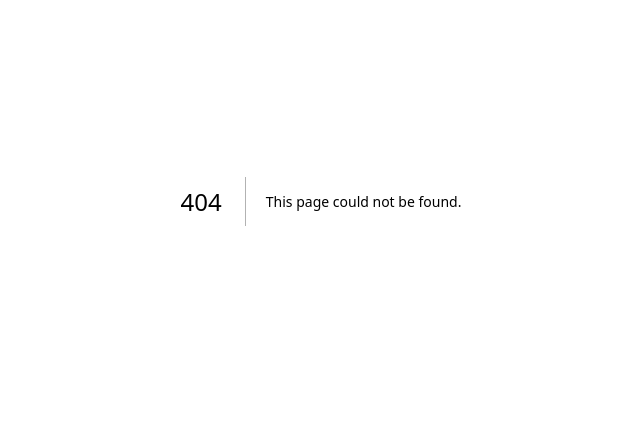
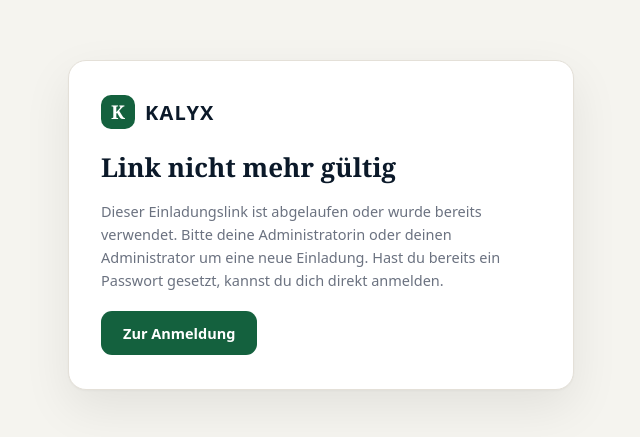
Before and after one commit to Kalyxag/kalyx-app, a Next.js app: page /willkommen in a window 1280 px wide. Before the commit this address had no page. Shown: the part 199-636 px from the top of the page, without its empty margins (319-959 px from the left). Built offline with nearby package versions, Linux system fonts and the light colour scheme; no server answers.

Commit message:
Team Welcome

```diff
--- /dev/null
+++ b/app/willkommen/page.tsx
@@ -0,0 +1,95 @@
+// Ziel-Pfad im Repo: app/willkommen/page.tsx  (NEU)
+//
+// Landeseite des Einladungslinks. Supabase setzt aus dem Link eine Sitzung.
+// Die eingeladene Person vergibt ihr Passwort, stimmt dem Datenschutz zu und
+// gelangt danach in die Plattform. Schlaegt die Sitzung fehl (Link abgelaufen),
+// gibt es einen klaren Hinweis.
+'use client'
+
+import { useEffect, useState } from 'react'
+import { useRouter } from 'next/navigation'
+import { supabase } from '@/lib/supabase/client'
+
+const CREAM='#F5F4EF', NAVY='#0B1929', GREEN='#14613E', GOLD='#B8904A', LINE='#E4E0D8', GRAY='#6B7280', RED='#9b2c2c'
+const FH="'Cormorant', Georgia, serif"
+const FB="'Albert Sans', system-ui, -apple-system, sans-serif"
+
+export default function WillkommenPage(){
+  const router=useRouter()
+  const [phase,setPhase]=useState<'prüfe'|'formular'|'kein_link'>('prüfe')
+  const [email,setEmail]=useState('')
+  const [pw,setPw]=useState(''); const [pw2,setPw2]=useState('')
+  const [consent,setConsent]=useState(false)
+  const [busy,setBusy]=useState(false)
+  const [error,setError]=useState('')
+
+  useEffect(()=>{
+    let done=false
+    const prüfe=(session:any)=>{
+      if(done) return
+      if(session?.user){ done=true; setEmail(session.user.email||''); setPhase('formular') }
+    }
+    supabase.auth.getSession().then(({data})=>prüfe(data.session))
+    const {data:sub}=supabase.auth.onAuthStateChange((_e,session)=>prüfe(session))
+    // Wenn nach kurzer Zeit keine Sitzung aus dem Link kam: Hinweis zeigen.
+    const t=setTimeout(()=>{ if(!done) setPhase('kein_link') },2500)
+    return ()=>{ sub.subscription.unsubscribe(); clearTimeout(t) }
+  },[])
+
+  async function aktivieren(){
+    setError('')
+    if(pw.length<8){ setError('Bitte ein Passwort mit mindestens 8 Zeichen wählen.'); return }
+    if(pw!==pw2){ setError('Die beiden Passwörter stimmen nicht überein.'); return }
+    if(!consent){ setError('Bitte bestätige die Datenschutzhinweise, um fortzufahren.'); return }
+    setBusy(true)
+    const { error:uerr }=await supabase.auth.updateUser({ password: pw })
+    if(uerr){ setError('Das Passwort konnte nicht gesetzt werden: '+uerr.message); setBusy(false); return }
+    try{
+      const { data }=await supabase.auth.getSession()
+      const uid=data.session?.user?.id
+      if(uid) await supabase.from('app_users').update({ consent_at: new Date().toISOString() }).eq('id', uid)
+    }catch{}
+    router.replace('/')
+  }
+
+  const wrap:React.CSSProperties={minHeight:'100vh',background:CREAM,display:'flex',alignItems:'center',justifyContent:'center',padding:'24px',fontFamily:FB}
+  const card:React.CSSProperties={width:'100%',maxWidth:440,background:'#fff',borderRadius:18,border:`1px solid ${LINE}`,boxShadow:'0 1px 2px rgba(0,0,0,.03),0 18px 48px rgba(0,0,0,.08)',padding:'34px 32px'}
+  const inp:React.CSSProperties={width:'100%',fontFamily:FB,fontSize:15,color:NAVY,background:CREAM,border:`1.5px solid ${LINE}`,borderRadius:11,padding:'12px 14px',boxSizing:'border-box'}
+  const lbl:React.CSSProperties={display:'block',fontFamily:FB,fontSize:13.5,fontWeight:600,color:NAVY,margin:'0 0 6px'}
+
+  return(<div style={wrap}><div style={card}>
+    <div style={{display:'flex',alignItems:'center',gap:10,marginBottom:20}}>
+      <div style={{width:34,height:34,borderRadius:10,background:GREEN,display:'flex',alignItems:'center',justifyContent:'center'}}>
+        <span style={{fontFamily:FH,fontWeight:700,color:'#fff',fontSize:19}}>K</span>
+      </div>
+      <span style={{fontFamily:FB,fontWeight:700,fontSize:20,color:NAVY,letterSpacing:'.06em'}}>KALYX</span>
+    </div>
+
+    {phase==='prüfe' && <p style={{color:GRAY,fontSize:14.5}}>Einen Moment, dein Zugang wird geprüft …</p>}
+
+    {phase==='kein_link' && (<>
+      <h1 style={{fontFamily:FH,fontSize:26,fontWeight:600,color:NAVY,margin:'0 0 8px'}}>Link nicht mehr gültig</h1>
+      <p style={{color:GRAY,fontSize:14.5,lineHeight:1.6,marginBottom:18}}>Dieser Einladungslink ist abgelaufen oder wurde bereits verwendet. Bitte deine Administratorin oder deinen Administrator um eine neue Einladung. Hast du bereits ein Passwort gesetzt, kannst du dich direkt anmelden.</p>
+      <a href="/anmelden" style={{display:'inline-block',fontFamily:FB,fontSize:14.5,fontWeight:600,color:'#fff',background:GREEN,borderRadius:11,padding:'12px 22px',textDecoration:'none'}}>Zur Anmeldung</a>
+    </>)}
+
+    {phase==='formular' && (<>
+      <h1 style={{fontFamily:FH,fontSize:27,fontWeight:600,color:NAVY,margin:'0 0 6px'}}>Willkommen bei KALYX</h1>
+      <p style={{color:GRAY,fontSize:14.5,lineHeight:1.6,marginBottom:20}}>Lege ein Passwort für dein Konto fest{email?<> ({email})</>:null}, dann kann es losgehen.</p>
+
+      <label style={lbl}>Passwort</label>
+      <input type="password" value={pw} onChange={e=>setPw(e.target.value)} placeholder="Mindestens 8 Zeichen" style={inp} autoComplete="new-password"/>
+      <label style={{...lbl,marginTop:14}}>Passwort wiederholen</label>
+      <input type="password" value={pw2} onChange={e=>setPw2(e.target.value)} placeholder="Zur Bestätigung erneut eingeben" style={inp} autoComplete="new-password"/>
+
+      <label style={{display:'flex',alignItems:'flex-start',gap:9,margin:'16px 0 4px',cursor:'pointer'}}>
+        <input type="checkbox" checked={consent} onChange={e=>setConsent(e.target.checked)} style={{marginTop:3,width:16,height:16,accentColor:GREEN,cursor:'pointer'}}/>
+        <span style={{fontSize:13,color:GRAY,lineHeight:1.55}}>Ich habe die <a href="/datenschutz" target="_blank" style={{color:GREEN}}>Datenschutzhinweise</a> gelesen und bin mit der Verarbeitung meiner Daten zu Schulungszwecken einverstanden.</span>
+      </label>
+
+      {error && <div style={{fontSize:13,color:RED,lineHeight:1.5,margin:'10px 0 0'}}>{error}</div>}
+
+      <button disabled={busy} onClick={aktivieren} style={{width:'100%',fontFamily:FB,fontSize:15,fontWeight:600,color:'#fff',background:GREEN,border:'none',borderRadius:11,padding:'13px',cursor:'pointer',marginTop:18,opacity:busy?.6:1}}>{busy?'Konto wird aktiviert …':'Konto aktivieren'}</button>
+    </>)}
+  </div></div>)
+}
```
